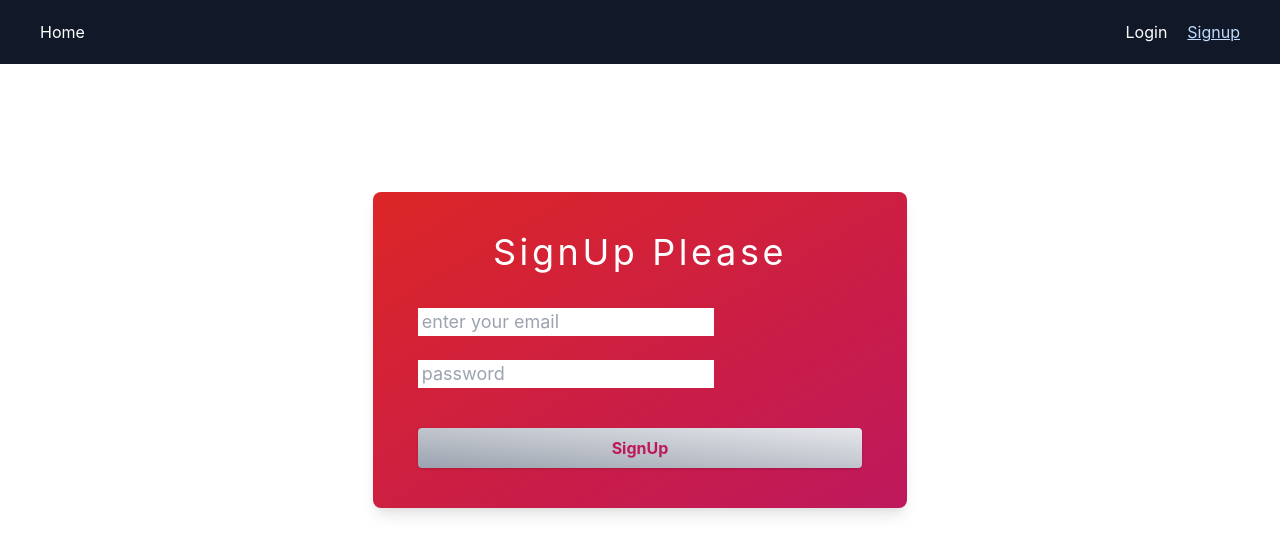
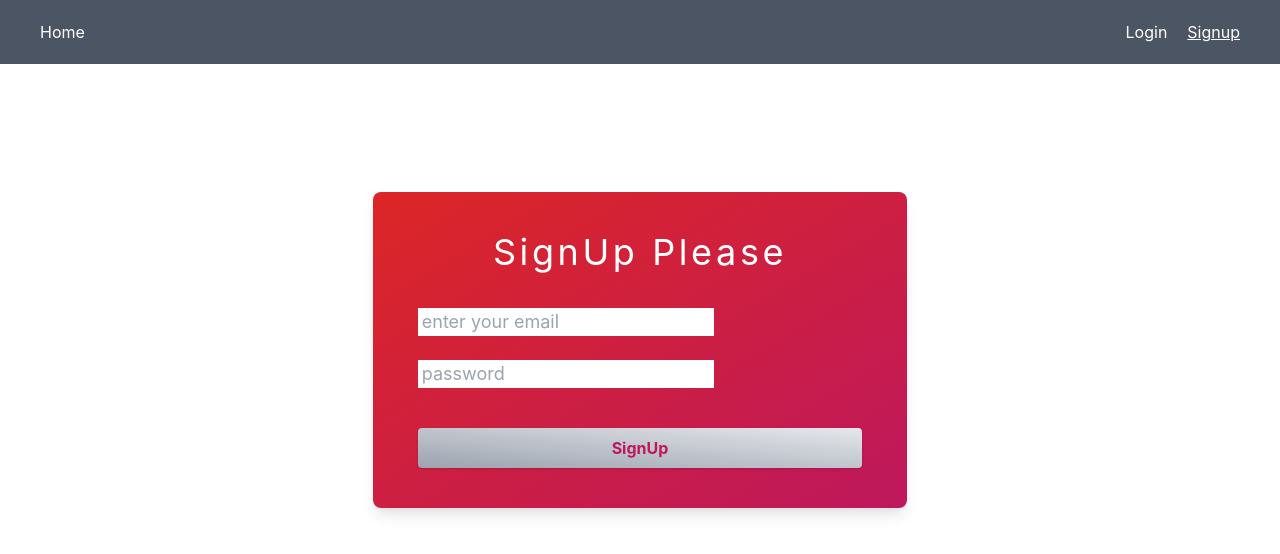
Before and after one commit to NazreenSheikh/React-Gallery, a React (Vite) app: page /signup in a window 1280 px wide. Shown: the top 554 px of the page. Built offline with nearby package versions, Linux system fonts and the light colour scheme; no server answers.

Commit message:
improved styling

```diff
--- a/src/components/Header.jsx
+++ b/src/components/Header.jsx
@@ -16,10 +16,10 @@ const Header = () => {
   }
   return (
     <div>
-      <nav className="flex justify-between py-5 text-white bg-gray-900">
+      <nav className="flex justify-between py-5 text-white  bg-gray-600">
         <ul className="flex justify-between px-10">
           <li className="mr-5">
-            <NavLink to="/" exact activeClassName="underline text-blue-200">
+            <NavLink to="/" exact activeClassName="underline text-white">
               Home
             </NavLink>
           </li>
@@ -29,14 +29,14 @@ const Header = () => {
             {isLoggedIn ? (
               <button onClick={handleLogout}>Logout</button>
             ) : (
-              <NavLink to="/login" activeClassName="underline text-blue-200">
+              <NavLink to="/login" activeClassName="underline text-white">
                 Login
               </NavLink>
             )}
           </li>
           {!isLoggedIn && (
             <li className="ml-5">
-              <NavLink to="/signup" activeClassName="underline text-blue-200">
+              <NavLink to="/signup" activeClassName="underline text-white">
                 Signup
               </NavLink>
             </li>
```
